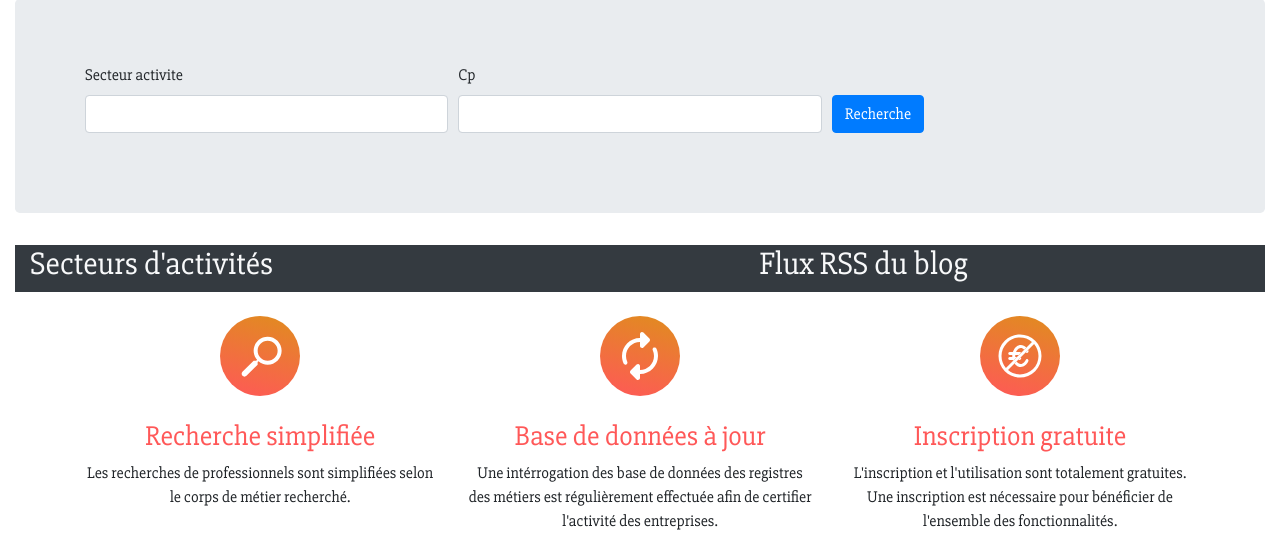
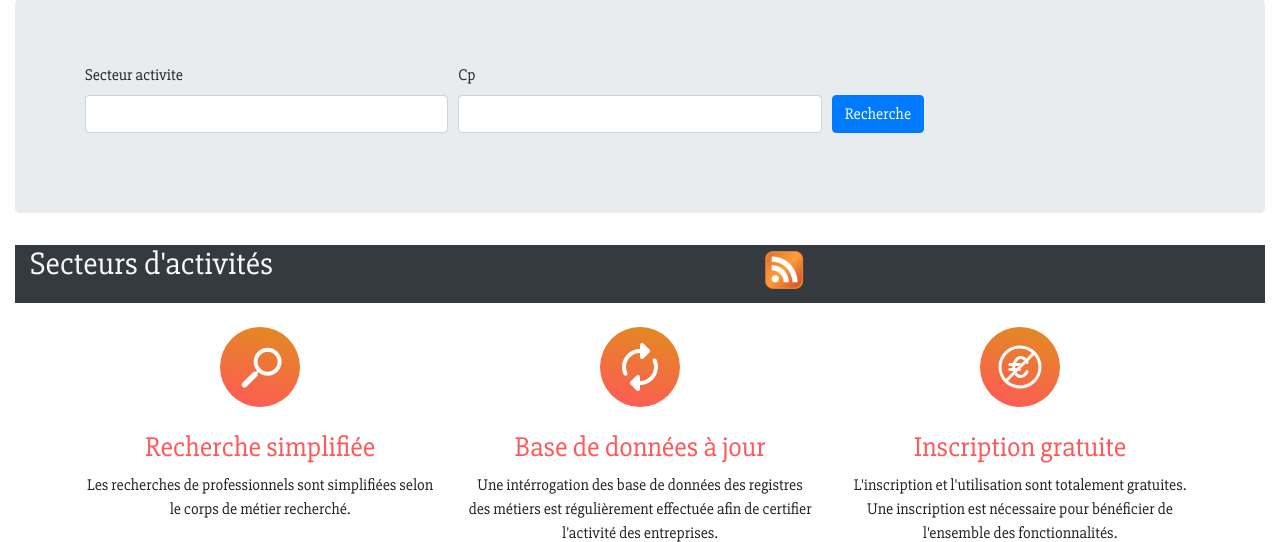
Before and after one commit to bricotravopro/BricoTravoPro, a Symfony app: template templates/home/index.html.twig in a window 1280 px wide. Shown: the part 456-998 px from the top of the page. Run offline with Twig, Linux system fonts and the light colour scheme; the template is opened without the code that fills it, so the values that code supplies are empty; form fields are guessed from the names that the template uses; some libraries are stand-ins or nearby versions.

Commit message:
Ajout logo rss

```diff
--- a/templates/home/index.html.twig
+++ b/templates/home/index.html.twig
@@ -78,7 +78,7 @@
                 </ul>
             </div>
             <div class="col-5" id="activite">
-                <h2 id="h2o">Flux RSS du blog</h2>
+                <h2 id="h2o"><img src="/images/rss1.png"></h2>
                 <!-- start feedwind code --> <script type="text/javascript" src="https://feed.mikle.com/js/fw-loader.js" data-fw-param="107532/"></script> <!-- end feedwind code -->
             </div>
         </div>
```
Also changed, not shown: public/images/rss1.png (added).
